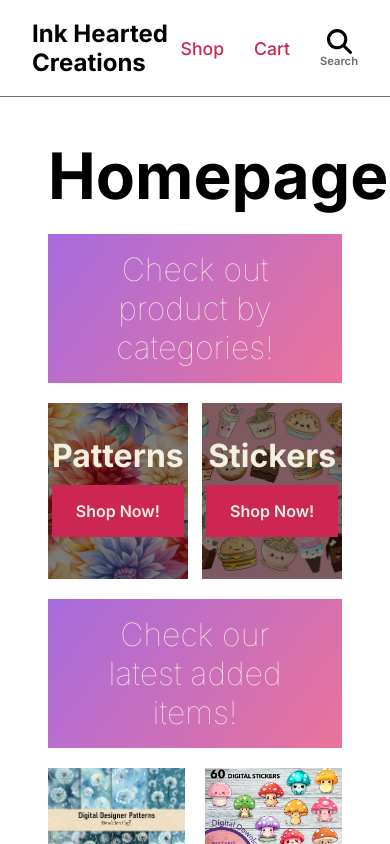
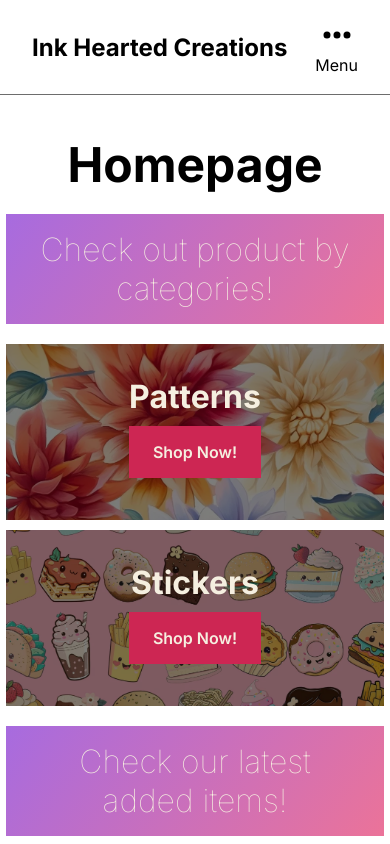
Before and after one commit to JustRelaxable/nextjs-sticker-shop, a Next.js app: page / in a window 390 px wide. Shown: the top 844 px of the page. Built offline with nearby package versions, Linux system fonts and the light colour scheme.

Commit message:
Responsive changes on main page

```diff
--- a/components/server/Navbar.jsx
+++ b/components/server/Navbar.jsx
@@ -33,6 +33,17 @@ export default function Navbar() {
           <p className={styles.searchText}>Search</p>
         </div>
       </div>
+      <div className={styles.burgerMenu}>
+        <svg
+          xmlns="http://www.w3.org/2000/svg"
+          height="1em"
+          viewBox="0 0 448 512"
+          className={styles.menuIcon}
+        >
+          <path d="M8 256a56 56 0 1 1 112 0A56 56 0 1 1 8 256zm160 0a56 56 0 1 1 112 0 56 56 0 1 1 -112 0zm216-56a56 56 0 1 1 0 112 56 56 0 1 1 0-112z" />
+        </svg>
+        <p className={styles.searchText}>Menu</p>
+      </div>
     </div>
   );
 }
--- a/components/server/Navbar.module.css
+++ b/components/server/Navbar.module.css
@@ -71,8 +71,28 @@
   position: relative;
 }
 
+.burgerMenu {
+  display: none;
+  text-align: center;
+}
+
+.menuIcon {
+  width: auto;
+  height: 2rem;
+}
+
 @media screen and (max-width: 822px) {
   .logoDescText {
     display: none;
   }
 }
+
+@media screen and (max-width: 425px) {
+  .burgerMenu {
+    display: block;
+  }
+
+  .linksContainer {
+    display: none;
+  }
+}
--- a/components/server/PagePadding.module.css
+++ b/components/server/PagePadding.module.css
@@ -11,8 +11,20 @@
   }
 }
 
-@media screen and (max-width: 822px) {
+@media screen and (max-width: 986px) {
   .container {
-    padding: 0 3rem;
+    padding: 0 2rem;
   }
 }
+
+@media screen and (max-width: 700px) {
+  .container {
+    padding: 0 1rem;
+  }
+}
+
+@media screen and (max-width: 425px) {
+  .container {
+    padding: 0 0.4rem;
+  }
+}
--- a/components/server/ProductHeader.module.css
+++ b/components/server/ProductHeader.module.css
@@ -19,6 +19,12 @@
   padding: 1rem 2rem;
 }
 
+@media screen and (max-width: 1160px) {
+  .text {
+    font-size: 2.4rem;
+  }
+}
+
 @media screen and (max-width: 822px) {
   .text {
     font-size: 2rem;
--- a/src/app/globals.css
+++ b/src/app/globals.css
@@ -20,3 +20,9 @@ h1 {
     font-size: 4rem;
   }
 }
+
+@media screen and (max-width: 425px) {
+  h1 {
+    font-size: 3rem;
+  }
+}
--- a/src/app/page.js
+++ b/src/app/page.js
@@ -79,8 +79,7 @@ export default function HomePage() {
             </a>
           </div>
         </div>
-        <div className={styles.footerCategory}>
-          <div className={styles.contactContainer}>
+        <div className={`${styles.footerCategory} ${styles.contactContainer}`}>
           <h2>Contact Info</h2>
           <div className={styles.contactDiv}>
             <svg
@@ -104,7 +103,6 @@ export default function HomePage() {
           </div>
         </div>
       </div>
-      </div>
     </main>
   );
 }
--- a/src/app/page.module.css
+++ b/src/app/page.module.css
@@ -35,11 +35,6 @@
   align-items: flex-start;
 }
 
-.contactContainer > h2 {
-  font-weight: 700;
-  font-size: 2rem;
-}
-
 .contactDiv {
   display: flex;
   flex-direction: row;
@@ -66,10 +61,46 @@
   .productContainer {
     grid-template-columns: 1fr 1fr 1fr;
   }
+  .footerCategory > h2 {
+    font-weight: 700;
+    font-size: 1.6rem;
+  }
+}
+
+@media screen and (max-width: 1225px) {
+  .footerCategory > h2 {
+    font-weight: 700;
+    font-size: 1.3rem;
+  }
+  .contactContainer {
+    gap: 15px;
+  }
+  .categoryContainer p {
+    font-size: 1rem;
+  }
+  .socialMediaIcon {
+    height: 2rem;
+  }
+}
+
+@media screen and (max-width: 700px) {
+  .categoryContainer {
+    gap: 1%;
+  }
 }
 
 @media screen and (max-width: 520px) {
   .productContainer {
     grid-template-columns: 1fr 1fr;
   }
+  .categoryContainer {
+    gap: 10px;
+    flex-direction: column;
+  }
 }
+
+@media screen and (max-width: 425px) {
+  .productContainer {
+    grid-template-columns: 1fr;
+  }
+}
```
Lines whose indentation alone changed are shown as unchanged.
